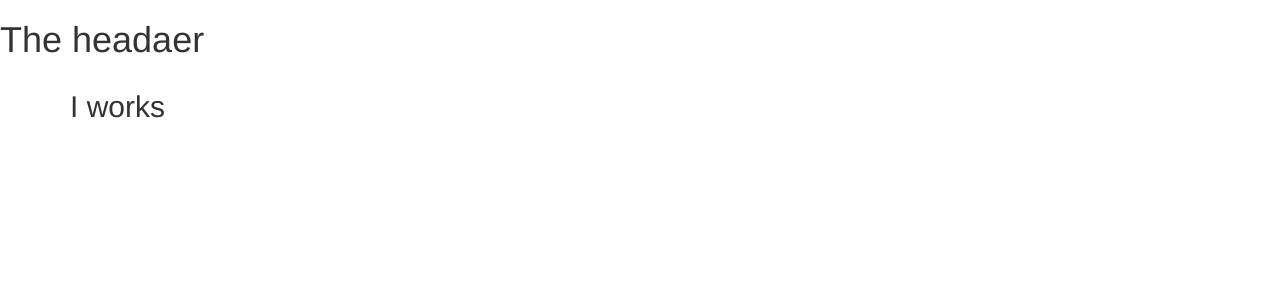
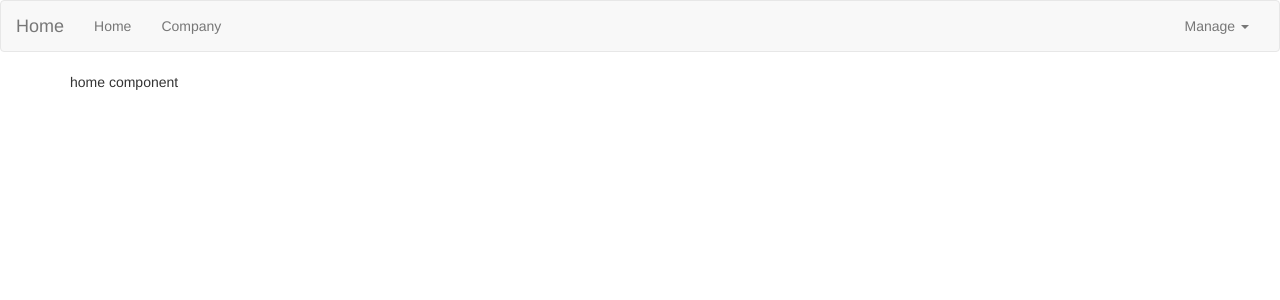
Before and after one commit to CienZZZ/Angular-Front-App, an Angular app: page / in a window 1280 px wide. Shown: the top 300 px of the page. Built offline with nearby package versions, Linux system fonts and the light colour scheme.

Commit message:
added home and company components

```diff
--- a/src/app/app.component.html
+++ b/src/app/app.component.html
@@ -1,8 +1,9 @@
-<app-header></app-header>
+<app-header (featureSelected)="onNavigate($event)"></app-header>
 <div class="container">
   <div class="row">
     <div class="col-md-12">
-      <h2>I works</h2>
+      <app-home *ngIf="loadedFeature === 'home'"></app-home>
+      <app-company *ngIf="loadedFeature === 'company'"></app-company>
     </div>
   </div>
 </div>
--- a/src/app/app.component.ts
+++ b/src/app/app.component.ts
@@ -6,5 +6,8 @@ import { Component } from '@angular/core';
   styleUrls: ['./app.component.css']
 })
 export class AppComponent {
-
+  loadedFeature = 'home';
+  onNavigate(feature: string){
+    this.loadedFeature = feature;
+  }
 }
--- a/src/app/app.module.ts
+++ b/src/app/app.module.ts
@@ -3,11 +3,15 @@ import { NgModule } from '@angular/core';
 
 import { AppComponent } from './app.component';
 import { HeaderComponent } from './header/header.component';
+import { HomeComponent } from './home/home.component';
+import { CompanyComponent } from './company/company.component';
 
 @NgModule({
   declarations: [
     AppComponent,
-    HeaderComponent
+    HeaderComponent,
+    HomeComponent,
+    CompanyComponent
   ],
   imports: [
     BrowserModule
--- /dev/null
+++ b/src/app/company/company.component.html
@@ -0,0 +1,5 @@
+<div class="row">
+  <div class="col-xs-10">
+    <p>company component</p>
+  </div>
+</div>
--- /dev/null
+++ b/src/app/company/company.component.ts
@@ -0,0 +1,15 @@
+import { Component, OnInit } from '@angular/core';
+
+@Component({
+  selector: 'app-company',
+  templateUrl: './company.component.html',
+  styleUrls: ['./company.component.css']
+})
+export class CompanyComponent implements OnInit {
+
+  constructor() { }
+
+  ngOnInit() {
+  }
+
+}
--- a/src/app/header/header.component.html
+++ b/src/app/header/header.component.html
@@ -1 +1,23 @@
-<h1> The headaer</h1>
+<nav class="navbar navbar-default">
+  <div class="container-fluid">
+    <div class="navbar-header">
+      <a href="#" class="navbar-brand">Home</a>
+    </div>
+
+    <div class="collapse navbar-collapse">
+      <ul class="nav navbar-nav">
+        <li><a href="#" (click)="onSelect('home')">Home</a></li>
+        <li><a href="#" (click)="onSelect('company')">Company</a></li>
+      </ul>
+      <ul class="nav navbar-nav navbar-right">
+        <li class="dropdown">
+          <a href="#" class="dropdown-toggle" role="button">Manage <span class="caret"></span></a>
+          <ul class="dropdown-menu">
+            <li><a href="#">Save Data</a></li>
+            <li><a href="#">Fetch Data</a></li>
+          </ul>
+        </li>
+      </ul>
+    </div>
+  </div>
+</nav>
--- a/src/app/header/header.component.ts
+++ b/src/app/header/header.component.ts
@@ -1,4 +1,5 @@
-import { Component } from '@angular/core';
+import { Component, EventEmitter, Output } from '@angular/core';
+
 
 @Component({
   selector: 'app-header',
@@ -6,4 +7,9 @@ import { Component } from '@angular/core';
 })
 export class HeaderComponent {
 
+  @Output() featureSelected = new EventEmitter<string>();
+
+  onSelect(feature: string){
+    this.featureSelected.emit(feature);
+  }
 }
--- /dev/null
+++ b/src/app/home/home.component.html
@@ -0,0 +1,5 @@
+<div class="row">
+  <div class="col-xs-10">
+    <p>home component</p>
+  </div>
+</div>
--- /dev/null
+++ b/src/app/home/home.component.ts
@@ -0,0 +1,15 @@
+import { Component, OnInit } from '@angular/core';
+
+@Component({
+  selector: 'app-home',
+  templateUrl: './home.component.html',
+  styleUrls: ['./home.component.css']
+})
+export class HomeComponent implements OnInit {
+
+  constructor() { }
+
+  ngOnInit() {
+  }
+
+}
```
Also changed, not shown: src/app/company/company.component.css (added), src/app/home/home.component.css (added), 2 other files (tests, documents, lock files or other folders).
